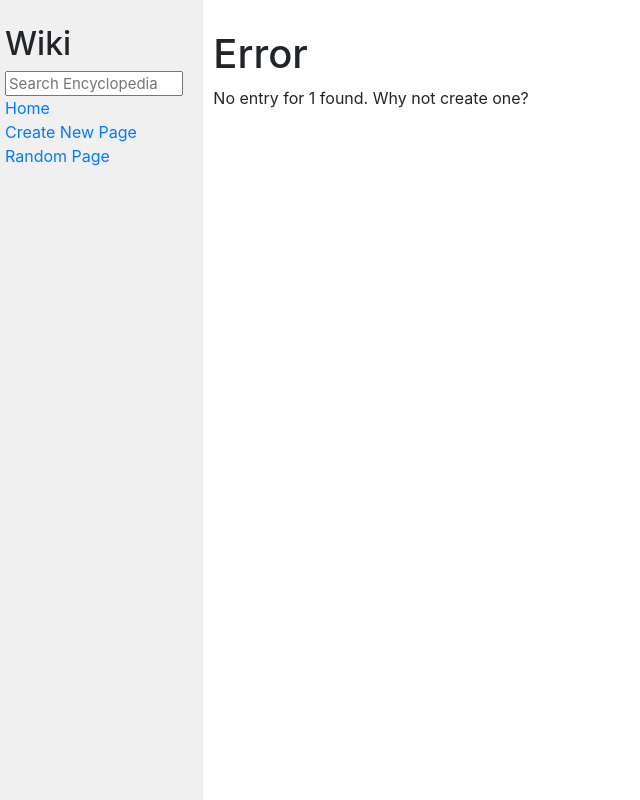
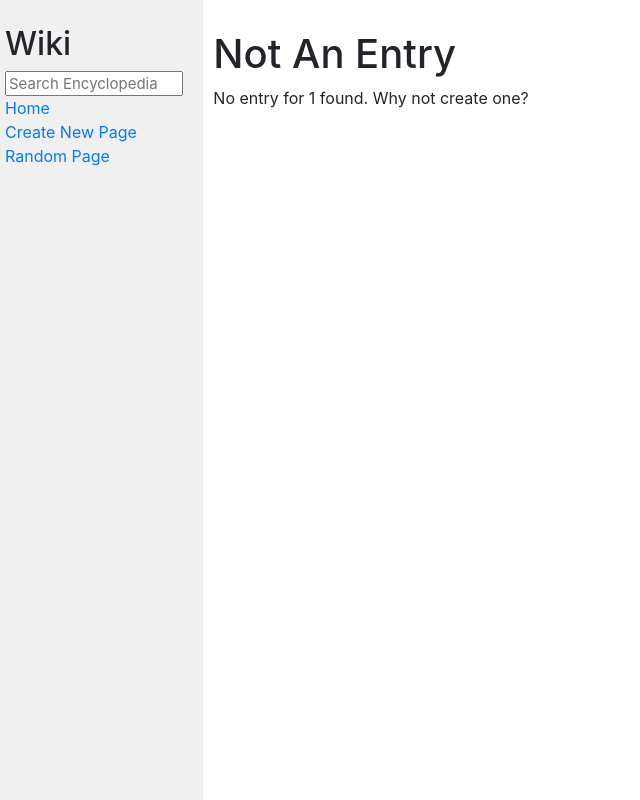
Before and after one commit to yestab335/HarvardCourse, a Django app: page /wiki/1 in a window 1280 px wide. Shown: the whole page, without its empty margins (0-640 px from the left). Run offline with Django 3.2, Linux system fonts and the light colour scheme; some libraries are stand-ins or nearby versions.

Commit message:
Final Commit

```diff
--- a/project-1/encyclopedia/templates/encyclopedia/error.html
+++ b/project-1/encyclopedia/templates/encyclopedia/error.html
@@ -1,10 +1,10 @@
 {% extends "encyclopedia/layout.html" %}
 
 {% block title %}
-  Error
+  Not Defined
 {% endblock %}
 
 {% block body %}
-  <h1>Error</h1>
+  <h1>Not An Entry</h1>
   <p>{{ message }}</p>
 {% endblock %}
```
